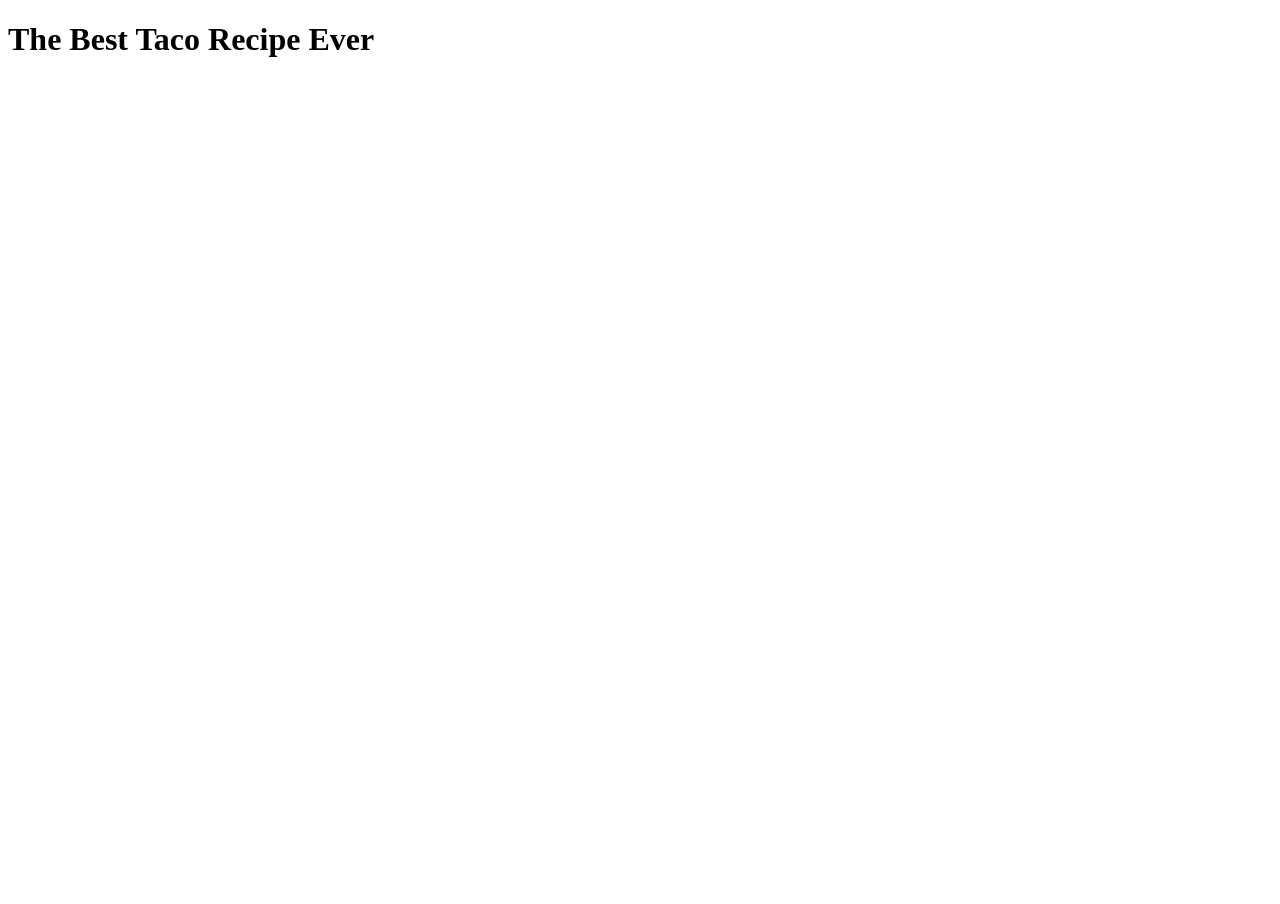
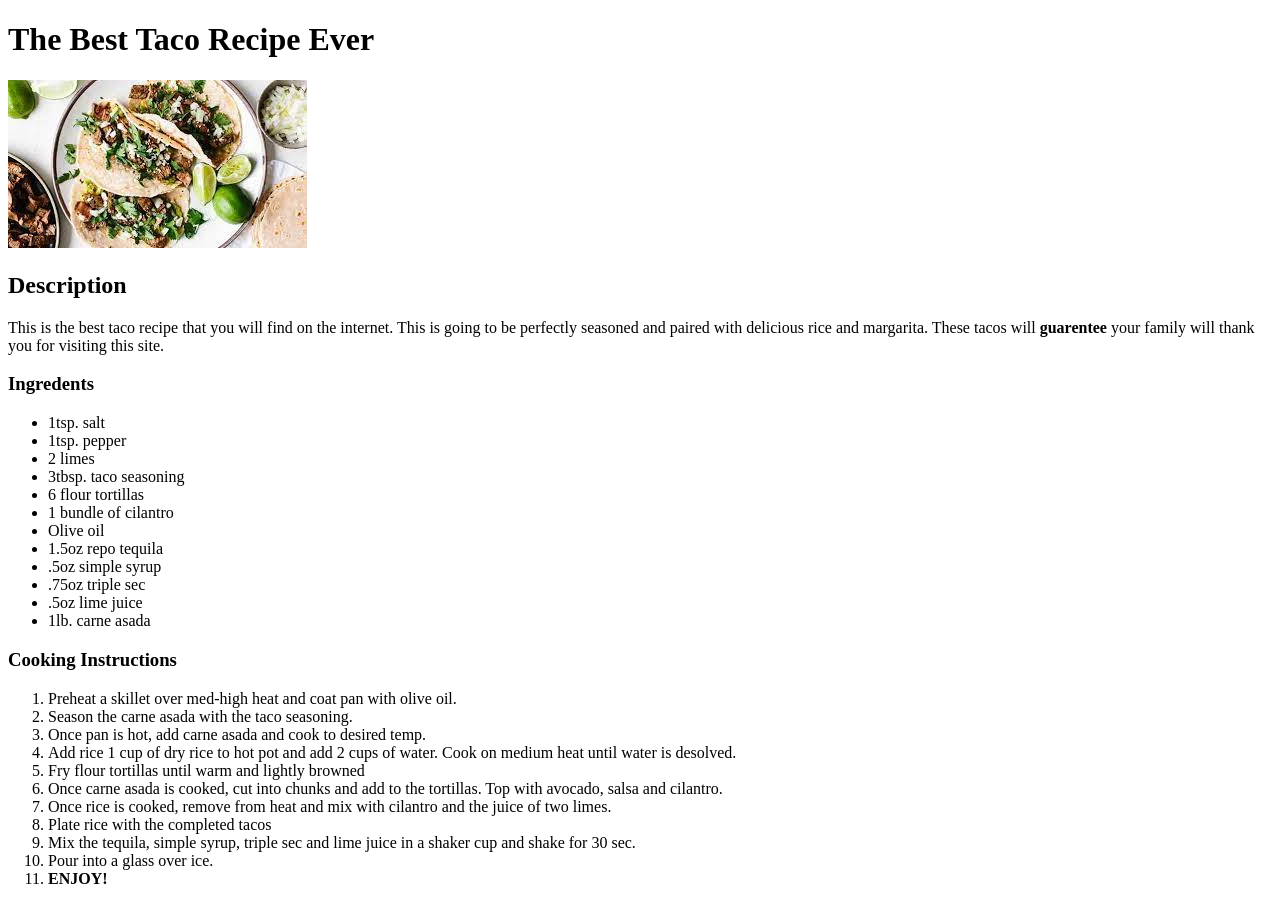
Before and after one commit to Den-the-baller/odin-recipes, a plain HTML site: page recipes/tacos.html in a window 1280 px wide. Before the commit the page ends 800 px from the top, so only its background shows below. Drawn offline with Linux system fonts and the light colour scheme.

Commit message:
Added the last two recipies tacos and spaghetti and fixed a typo in the steak recipe

```diff
--- a/recipes/tacos.html
+++ b/recipes/tacos.html
@@ -7,5 +7,42 @@
 </head>
 <body>
     <h1>The Best Taco Recipe Ever</h1>
+    <img src="../images/tacos.jpeg" alt="Carne asada tacos with rice and a margarita">
+
+    <h2>Description</h2>
+        <p>This is the best taco recipe that you will find on the internet.
+            This is going to be perfectly seasoned and paired with delicious rice and margarita.
+            These tacos will <strong>guarentee</strong> your family will thank you for visiting this site.
+        </p>
+    <h3>Ingredents</h3>
+    <ul>
+        <li>1tsp. salt</li>
+        <li>1tsp. pepper</li>
+        <li>2 limes</li>
+        <li>3tbsp. taco seasoning</li>
+        <li>6 flour tortillas</li>
+        <li>1 bundle of cilantro</li>
+        <li>Olive oil</li>
+        <li>1.5oz repo tequila</li>
+        <li>.5oz simple syrup</li>
+        <li>.75oz triple sec</li>
+        <li>.5oz lime juice</li>
+        <li>1lb. carne asada</li>
+
+    </ul>
+    <h3>Cooking Instructions</h3>
+    <ol>
+        <li>Preheat a skillet over med-high heat and coat pan with olive oil.</li>
+        <li>Season the carne asada with the taco seasoning.</li>
+        <li>Once pan is hot, add carne asada and cook to desired temp.</li>
+        <li>Add rice 1 cup of dry rice to hot pot and add 2 cups of water. Cook on medium heat until water is desolved.</li>
+        <li>Fry flour tortillas until warm and lightly browned</li>
+        <li>Once carne asada is cooked, cut into chunks and add to the tortillas. Top with avocado, salsa and cilantro.</li>
+        <li>Once rice is cooked, remove from heat and mix with cilantro and the juice of two limes.</li>
+        <li>Plate rice with the completed tacos</li>
+        <li>Mix the tequila, simple syrup, triple sec and lime juice in a shaker cup and shake for 30 sec.</li>
+        <li>Pour into a glass over ice.</li>
+        <li><strong>ENJOY!</strong></li>
+    </ol>
 </body>
 </html>
```
Also changed, not shown: index.html (+1 -1 lines), recipes/spaghetti.html (+36 -0 lines), images/spaghetti.jpeg (added), images/tacos.jpeg (added).
